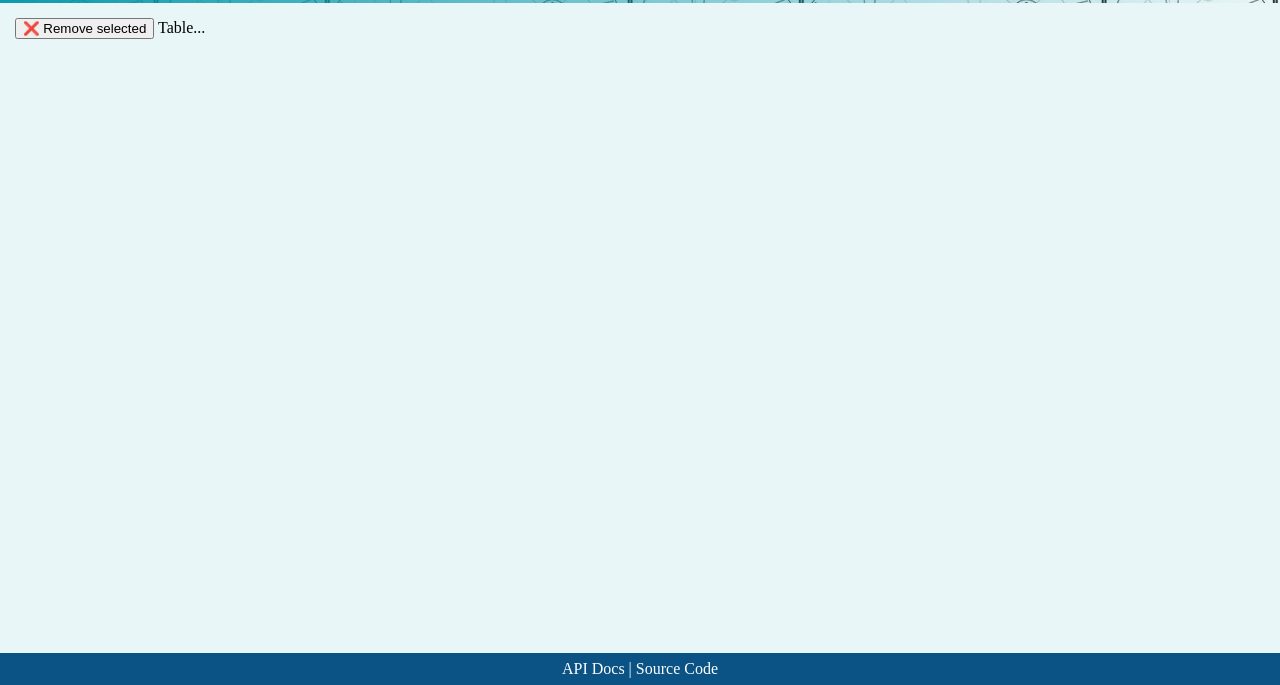
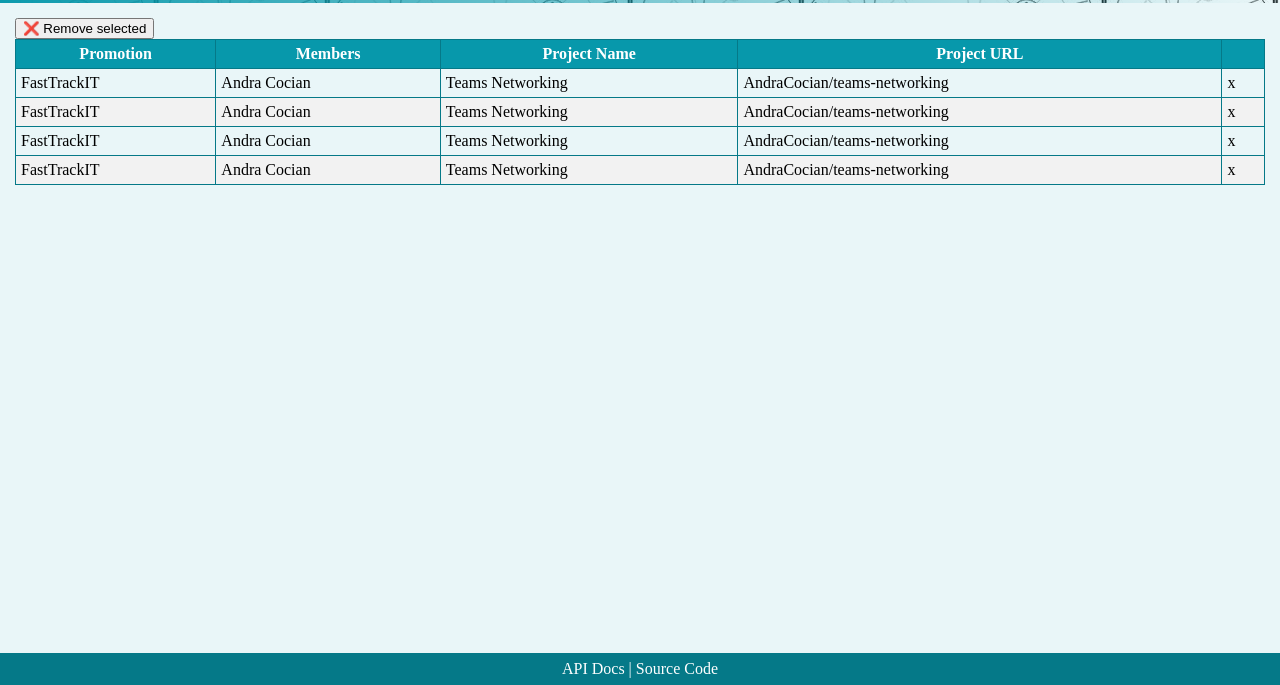
Before and after one commit to CocianAndra/teams-networking, a website built with webpack: page src/index.html in a window 1280 px wide. Shown: the part 115-800 px from the top of the page. Built offline with nearby package versions, Linux system fonts and the light colour scheme.

Commit message:
css for table

```diff
--- a/src/index.html
+++ b/src/index.html
@@ -19,7 +19,47 @@
     </header>
     <section>
       <button>❌ Remove selected</button>
-      Table...
+      <table id="teamsTable">
+        <thead>
+          <tr>
+            <th>Promotion</th>
+            <th>Members</th>
+            <th>Project Name</th>
+            <th>Project URL</th>
+            <th></th>
+          </tr>
+        </thead>
+        <tbody>
+          <tr>
+            <td>FastTrackIT</td>
+            <td>Andra Cocian</td>
+            <td>Teams Networking</td>
+            <td>AndraCocian/teams-networking</td>
+            <td>x</td>
+          </tr>
+          <tr>
+            <td>FastTrackIT</td>
+            <td>Andra Cocian</td>
+            <td>Teams Networking</td>
+            <td>AndraCocian/teams-networking</td>
+            <td>x</td>
+          </tr>
+          <tr>
+            <td>FastTrackIT</td>
+            <td>Andra Cocian</td>
+            <td>Teams Networking</td>
+            <td>AndraCocian/teams-networking</td>
+            <td>x</td>
+          </tr>
+          <tr>
+            <td>FastTrackIT</td>
+            <td>Andra Cocian</td>
+            <td>Teams Networking</td>
+            <td>AndraCocian/teams-networking</td>
+            <td>x</td>
+          </tr>
+        </tbody>
+      </table>
     </section>
 
     <footer>API Docs | Source Code</footer>
--- a/src/style.css
+++ b/src/style.css
@@ -47,8 +47,24 @@
   font-size: 1.2em;
 }
 footer {
-  background-color: rgb(10, 83, 132);
+  background-color: #057988;
   color: white;
   text-align: center;
   padding: 7px;
 }
+#teamsTable {
+  width: 100%;
+  border-collapse: collapse;
+}
+#teamsTable th,
+#teamsTable td {
+  border: 1px solid #057988;
+  padding: 5px;
+}
+#teamsTable th {
+  color: white;
+  background: #0798ab;
+}
+#teamsTable tr:nth-child(even) {
+  background-color: #f2f2f2;
+}
```
